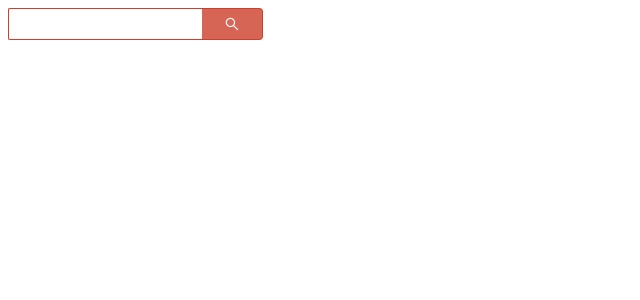
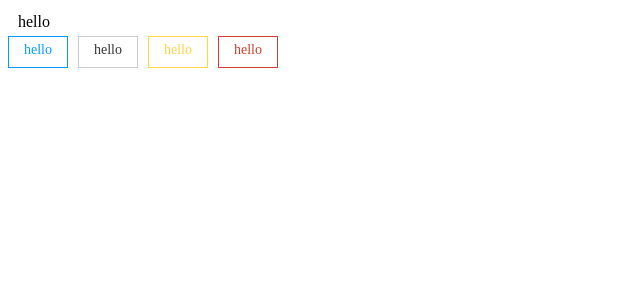
Before and after one commit to yitiaoyu928/fish-ui, a Vue app: page / in a window 1280 px wide. Shown: the top 300 px of the page, without its empty margins (0-640 px from the left). Built offline with nearby package versions, Linux system fonts and the light colour scheme.

Commit message:
feat:按钮新增plain格式，switch新增rounded

```diff
--- a/src/App.vue
+++ b/src/App.vue
@@ -4,8 +4,13 @@
     <!-- 输入框组件库 -->
     <div class="container">
       <div class="container-item">
-        <f-input type="danger" rounded="small" suffix-icon="icon-search" :loading="loading" @rightClick="handleClick">
-        </f-input>
+        <f-tag>hello</f-tag>
+      </div>
+      <div class="container-item">
+        <f-button type="primary" plain>hello</f-button>
+        <f-button type="default" plain>hello</f-button>
+        <f-button type="warning" plain>hello</f-button>
+        <f-button type="danger" plain>hello</f-button>
       </div>
     </div>
   </div>
@@ -22,6 +27,7 @@ function handleClick() {
 }
 let switchValue = ref(false)
 function handleSwitchChange(e: boolean): void {
+  console.log(e)
   switchValue.value = e
 }
 </script>
--- a/src/components/Button/index.vue
+++ b/src/components/Button/index.vue
@@ -1,6 +1,6 @@
 <template>
   <div
-    :class="['fish__button', `fish__${type}`, `fish__${rounded}-rounded`, { 'fish__disabled': isDisabled }, { 'fish__relative': isCircle }]"
+    :class="['fish__button', `fish__${type}`, `fish__${rounded}-rounded`,{'fish__plain':plain}, { 'fish__disabled': isDisabled }, { 'fish__relative': isCircle }]"
     :disabled="isDisabled" @click="handleClick">
     <div :class="['fish__button__wrapper', { 'fish__flex-base': rounded !== 'circle' }]">
       <div :class="['fish__button_prefix', { 'fish__loading_animation': loading && loadingPosition === 'left' }]"
@@ -28,6 +28,7 @@ interface ButtonProps {
   disabled?: boolean;
   loading?: boolean;
   closeDisabled?: boolean;
+  plain?: boolean;
   loadingPosition?: LoadingPosition;
 }
 const props = withDefaults(defineProps<ButtonProps>(), {
@@ -35,6 +36,7 @@ const props = withDefaults(defineProps<ButtonProps>(), {
   rounded: "none",
   loading: false,
   closeDisabled: false,
+  plain: false,
   loadingPosition: "left"
 })
 // 定义点击事件
@@ -91,7 +93,7 @@ let isCircle = computed(() => {
   height: 30px;
   overflow: hidden;
   font-size: $middleFontSize;
-
+  transition: all .2s ease;
   &+& {
     margin-left: 10px;
   }
@@ -125,7 +127,18 @@ let isCircle = computed(() => {
     @include bgColorMixin("default");
     @include activeBgColor("default");
     @include hoverBoxShadow("default");
-
+    &.fish__plain {
+      background-color: transparent;
+      color: $lightBack;
+      &:hover {
+        @include bgColorMixin("default");
+        color: $lightBack;
+      }
+      &:active {
+        color: $lightBack;
+        background-color: transparent;
+      }
+    }
     &.fish__disabled {
       @include disabled("default");
     }
@@ -136,7 +149,18 @@ let isCircle = computed(() => {
     @include bgColorMixin("primary");
     @include activeBgColor("primary");
     @include hoverBoxShadow("primary");
-
+    &.fish__plain {
+      background-color: transparent;
+      color: $primaryColor;
+      &:hover {
+        @include bgColorMixin("primary");
+        color: $lightWhite;
+      }
+      &:active {
+        color: $primaryColor;
+        background-color: transparent;
+      }
+    }
     &.fish__disabled {
       @include disabled("primary");
     }
@@ -147,7 +171,18 @@ let isCircle = computed(() => {
     @include bgColorMixin("danger");
     @include activeBgColor("danger");
     @include hoverBoxShadow("danger");
-
+    &.fish__plain {
+      background-color: transparent;
+      color: $dangerColor;
+      &:hover {
+        @include bgColorMixin("danger");
+        color: $lightWhite;
+      }
+      &:active {
+        color: $dangerColor;
+        background-color: transparent;
+      }
+    }
     &.fish__disabled {
       @include disabled("danger");
     }
@@ -158,7 +193,18 @@ let isCircle = computed(() => {
     @include bgColorMixin("warning");
     @include activeBgColor("warning");
     @include hoverBoxShadow("warning");
-
+    &.fish__plain {
+      background-color: transparent;
+      color: $warningColor;
+      &:hover {
+        @include bgColorMixin("warning");
+        color: $lightWhite;
+      }
+      &:active {
+        color: $warningColor;
+        background-color: transparent;
+      }
+    }
     &.fish__disabled {
       @include disabled("warning");
     }
--- a/src/components/Input/index.vue
+++ b/src/components/Input/index.vue
@@ -14,8 +14,6 @@
   </div>
 </template>
 <script setup lang="ts">
-import { defineConfig } from "rollup";
-import { defineComponent } from "vue";
 import { TextType, Types, Rounded } from "../../interface/types"
 interface InputProps {
   textType?: TextType;
@@ -52,7 +50,7 @@ function handleLeftClick(event: Event) {
   emits("leftClick")
 }
 function handleRightClick(event: Event) {
-  console.log(321)
+  console.log(event)
   emits("rightClick")
 }
 </script>
--- a/src/components/Switch/index.vue
+++ b/src/components/Switch/index.vue
@@ -1,15 +1,19 @@
 <template>
-  <div class="fish__switch" :style="{ backgroundColor: bgCalc, border: '1px solid ' + bgCalc }" @click="handleChange">
+  <div class="fish__switch" :class="[{'fish__rounded':rounded}]"
+    :style="{ backgroundColor: bgCalc, border: '1px solid ' + bgCalc }" @click="handleChange">
     <div class="fish__switch__content fish__relative"
       :class="{ 'fish__active': activeValue === value, 'fish__inactive': inActiveValue === value }">
       <span class="fish__switch__left__text" :style="{ color: activeTextColor }"
         v-if="activeText && activeValue === value">{{ activeText }}</span>
-      <span class="fish__switch__ball" :style="{ backgroundColor: dotColor }"></span>
+      <span class="fish__switch__ball" :class="[{'fish__ball_rounded':rounded}]"
+        :style="{ backgroundColor: dotColor }"></span>
       <span class="fish__switch__right__text" :style="{ color: inActiveTextColor }"
         v-if="inActiveText && inActiveValue === value">{{ inActiveText }}</span>
-    </div>  </div>
+    </div>
+  </div>
 </template>
-<script setup lang="ts">import { computed } from 'vue';
+<script setup lang="ts">
+import { computed } from 'vue';
 
 interface SwitchProps {
   value: number | boolean | string;
@@ -22,6 +26,7 @@ interface SwitchProps {
   inActiveTextColor?: string;
   inActiveText?: string;
   dotColor?: string;
+  rounded?: boolean
 }
 const props = withDefaults(defineProps<SwitchProps>(), {
   activeValue: true,
@@ -30,8 +35,10 @@ const props = withDefaults(defineProps<SwitchProps>(), {
   activeColor: "#009EFA",
   activeTextColor: "#FFFFFF",
   inActiveTextColor: "#FFFFFF",
-  dotColor: "#FFFFFF"
+  dotColor: "#FFFFFF",
+  rounded: false
 })
+// 计算背景颜色
 let bgCalc = computed(() => {
   if (props.value === props.activeValue) {
     return props.activeColor
@@ -53,17 +60,21 @@ function handleChange(event: Event) {
 </script>
 <style lang="scss">
 @import "../../assets/style/style.scss";
-$height:20px;
-$width:60px;
+$height: 20px;
+$width: 60px;
 
 .fish__switch {
   display: inline-block;
   overflow: hidden;
-  border-radius: $height;
+  border-radius: 5px;
   padding: 2px 0;
 
   &+& {
     margin-left: 10px;
+  }
+
+  &.fish__rounded {
+    border-radius: $height;
   }
 
   .fish__switch__content {
@@ -92,7 +103,12 @@ $width:60px;
       left: 1px;
       width: 20px;
       height: 100%;
-      border-radius: $height;
+      border-radius: 5px;
+
+      &.fish__ball_rounded {
+        border-radius: $height;
+      }
+
       transition: all 250ms;
     }
 
--- a/src/components/Tag/index.vue
+++ b/src/components/Tag/index.vue
@@ -1,5 +1,5 @@
 <template>
-  <div :class="['fish__button', `fish__${type}`, `fish__${rounded}-rounded`, { 'fish__disabled': isDisabled }]">
+  <div :class="['fish__tag', `fish__${type}`, `fish__${rounded}-rounded`, { 'fish__disabled': isDisabled }]">
     <slot></slot>
   </div>
 
@@ -18,4 +18,19 @@ const props = withDefaults(defineProps<TagInterface>(), {
 })
 </script>
 <style lang="scss" scoped>
+  @import "../../assets/style/style.scss";
+.fish__tag {
+  display: inline-block;
+  padding: 5px 10px;
+  .fish__primary {
+
+  }
+  .fish__danger {
+
+  }
+  .fish__warning {
+
+  }
+
+}
 </style>
--- a/src/main.ts
+++ b/src/main.ts
@@ -6,6 +6,7 @@ import FishButton from "./components/Button/index.vue"
 import FishInput from "./components/Input/index.vue"
 import FishSwitch from "./components/Switch/index.vue"
 import FishLoading from "./components/Loading/index.vue"
+import FishTag from "./components/Tag/index.vue"
 import "./assets/icon/iconfont.css"
 import i18n from "./plugins/i18n"
 const app = createApp(App).use(i18n)
@@ -14,4 +15,5 @@ app.component("f-button", FishButton)
 app.component("f-input", FishInput)
 app.component("f-switch", FishSwitch)
 app.component("f-loading", FishLoading)
+app.component("f-tag",FishTag)
 app.mount("#app")
```
